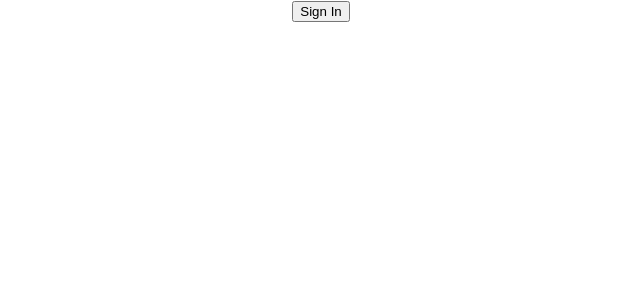
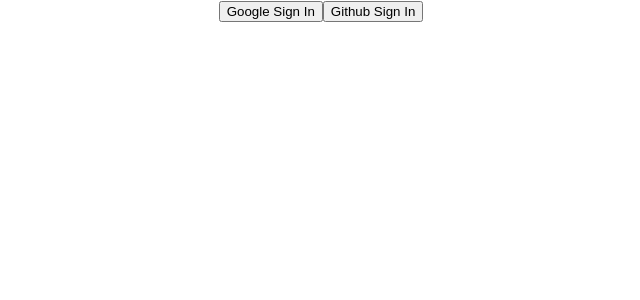
Before and after one commit to sebokdas1/simple-firebase-authentication, a React (Create React App) app: page / in a window 1280 px wide. Shown: the top 300 px of the page, without its empty margins (319-959 px from the left). Built offline with nearby package versions, Linux system fonts and the light colour scheme.

Commit message:
github authentication

```diff
--- a/src/App.js
+++ b/src/App.js
@@ -1,6 +1,6 @@
 import './App.css';
 import app from './firebase.init';
-import { getAuth, signInWithPopup, GoogleAuthProvider, signOut } from "firebase/auth";
+import { getAuth, signInWithPopup, GoogleAuthProvider, signOut, GithubAuthProvider } from "firebase/auth";
 import { useState } from 'react';
 
 
@@ -8,16 +8,29 @@
 const auth = getAuth(app);
 function App() {
   const [user, setUser] = useState({});
-  const provider = new GoogleAuthProvider();
-  const handleSignInBTN = () => {
+  const googleProvider = new GoogleAuthProvider();
+  const githubProvider = new GithubAuthProvider();
+  const googleSignInBTN = () => {
     signInWithPopup(auth
-      , provider)
+      , googleProvider)
       .then(result => {
         const user = result.user;
         setUser(user)
         console.log(user)
       })
       .catch(error => {
+        console.log(error)
+      })
+  }
+
+  const githubSignInBTN = () => {
+    signInWithPopup(auth, githubProvider)
+      .then(result => {
+        const user = result.user;
+        setUser(user)
+        console.log(user)
+      })
+      .then(error => {
         console.log(error)
       })
   }
@@ -33,7 +46,10 @@
   return (
     <div className="App">
       {
-        user.email ? <button onClick={handleSignOutBTN}>Sign Out</button> : <button onClick={handleSignInBTN}>Sign In</button>
+        user.email ? <button onClick={handleSignOutBTN}>Sign Out</button> : <>
+          <button onClick={googleSignInBTN}>Google Sign In</button>
+          <button onClick={githubSignInBTN}>Github Sign In</button>
+        </>
       }
       <h2>{user.displayName}</h2>
       <p>{user.email}</p>
```
